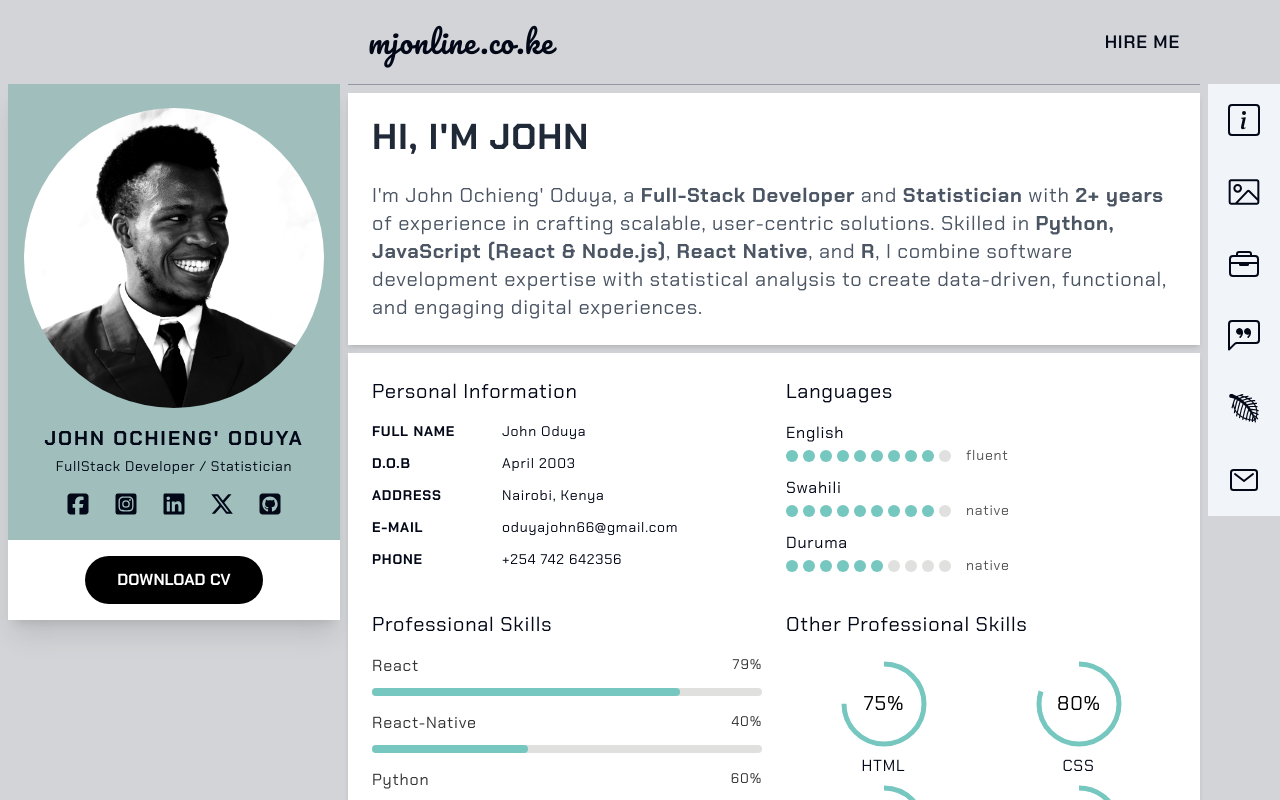
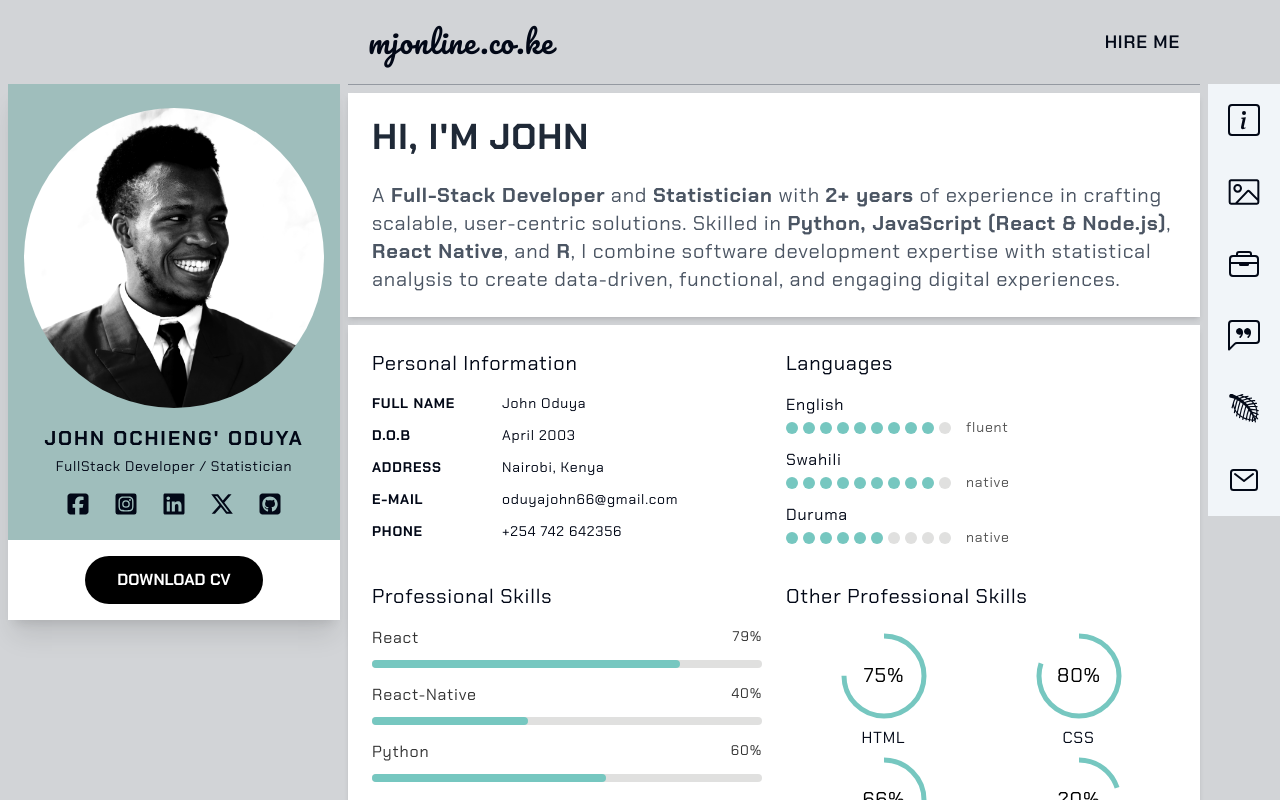
Before and after one commit to Ochiengmorris/portfolio-next, a Next.js app: page / in a window 1280 px wide. Built offline with nearby package versions, Linux system fonts and the light colour scheme.

Commit message:
portfolio fix-cv-2.7

```diff
--- a/src/sections/Hero.tsx
+++ b/src/sections/Hero.tsx
@@ -35,14 +35,12 @@ const Hero = () => {
         className="text-sm md:text-lg lg:text-xl text-gray-600"
       >
         {" "}
-        I&apos;m John Ochieng&apos; Oduya, a <b>
-          Full-Stack Developer
-        </b> and <b>Statistician</b> with <b>2+ years</b> of experience in
-        crafting scalable, user-centric solutions. Skilled in{" "}
-        <b>Python, JavaScript (React & Node.js)</b>, <b>React Native</b>, and{" "}
-        <b>R</b>, I combine software development expertise with statistical
-        analysis to create data-driven, functional, and engaging digital
-        experiences.{" "}
+        A <b>Full-Stack Developer</b> and <b>Statistician</b> with{" "}
+        <b>2+ years</b> of experience in crafting scalable, user-centric
+        solutions. Skilled in <b>Python, JavaScript (React & Node.js)</b>,{" "}
+        <b>React Native</b>, and <b>R</b>, I combine software development
+        expertise with statistical analysis to create data-driven, functional,
+        and engaging digital experiences.{" "}
       </motion.p>
     </section>
   );
```
